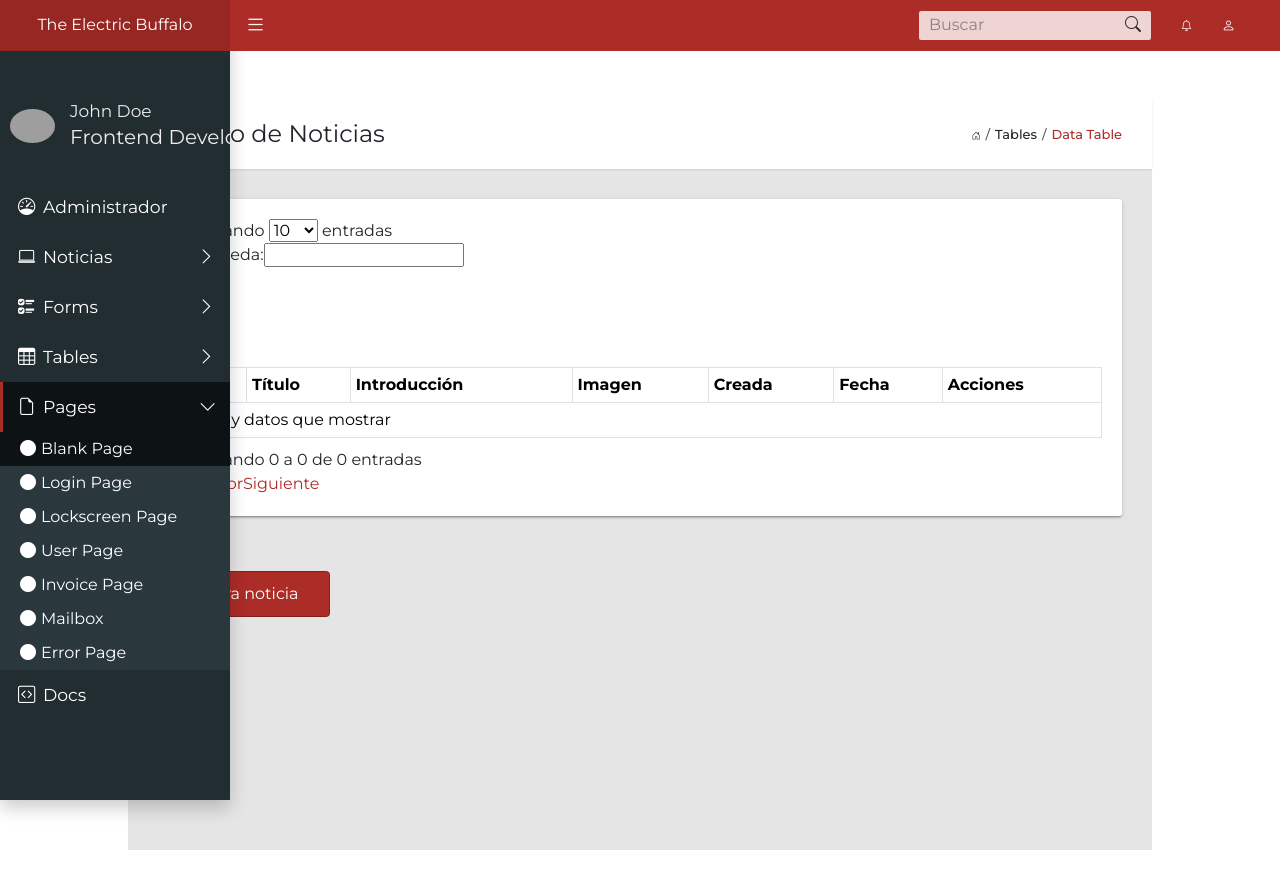
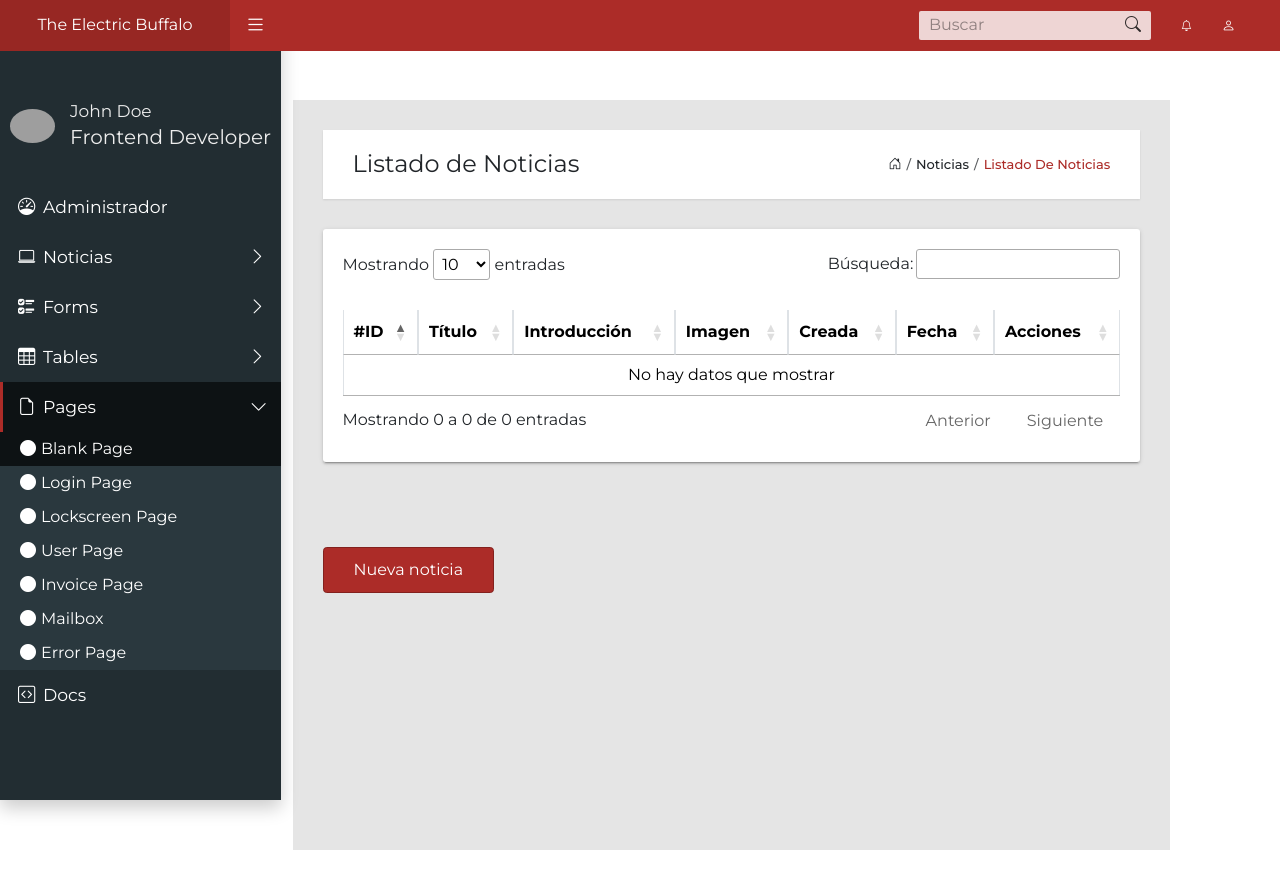
Before and after one commit to PilarFernandezNieto/ProyectoBufalo, a PHP site: page /admin/noticias/listado_noticias.php in a window 1280 px wide. Run offline with PHP 8.4, Linux system fonts and the light colour scheme; data that the repository does not hold is empty; some libraries are stand-ins or nearby versions; some web fonts are replaced; grey boxes are pictures that could not be loaded.

Commit message:
añadido frameword vali_admin

```diff
--- a/admin/noticias/listado_noticias.php
+++ b/admin/noticias/listado_noticias.php
@@ -22,12 +22,12 @@ incluirTemplate("sidebar_menu");
 
         </div>
         <ul class="app-breadcrumb breadcrumb side">
-            <li class="breadcrumb-item"><i class="bi bi-house-door fs-6"></i></li>
-            <li class="breadcrumb-item">Tables</li>
-            <li class="breadcrumb-item active"><a href="#">Data Table</a></li>
+            <li class="breadcrumb-item"><i class="bi bi-house-door"></i></li>
+            <li class="breadcrumb-item">Noticias</li>
+            <li class="breadcrumb-item active"><a href="listado_noticias.php">Listado de noticias</a></li>
         </ul>
     </div>
-    <div class="row">
+    <div class="row seccion">
         <div class="col-md-12">
             <div class="tile">
                 <div class="tile-body">
@@ -130,4 +130,4 @@ incluirTemplate("sidebar_menu");
 
 <?php
 mysqli_close($db);
-incluirTemplate("admin_footer");
+incluirTemplate("sidebar_footer");
--- a/includes/templates/sidebar_footer.php
+++ b/includes/templates/sidebar_footer.php
@@ -1,6 +1,9 @@
 <!-- Essential javascripts for application to work-->
+<script src="https://cdn.jsdelivr.net/npm/sweetalert2@11"></script>
 <script src="../../build/js/jquery-3.7.1.min.js"></script>
 <script src="../../build/js/bootstrap.min.js"></script>
+<script src="https://cdn.datatables.net/v/dt/dt-1.13.8/datatables.min.js"></script>
+<script src="../../build/js/sidebars.js"></script>
 <script src="../../build/js/main.js"></script>
 <!-- Page specific javascripts-->
 <!-- Google analytics script-->
--- a/includes/templates/sidebar_menu.php
+++ b/includes/templates/sidebar_menu.php
@@ -22,6 +22,7 @@
     <link href="https://fonts.googleapis.com/css2?family=Montserrat:ital,wght@0,100..900;1,100..900&display=swap" rel="stylesheet">
     <link href="https://fonts.googleapis.com/css2?family=Suez+One&display=swap" rel="stylesheet">
     <link rel="stylesheet" type="text/css" href="/build/css/main.css">
+    <link href="https://cdn.datatables.net/v/dt/dt-1.13.8/datatables.min.css" rel="stylesheet">
     <link rel="stylesheet" href="/build/css/app.css">
     <link rel="stylesheet" href="/build/css/app.css.map">
     <!-- Font-icon css-->
@@ -108,10 +109,7 @@
             <li><a class="app-menu__item" href="/admin/index.php"><i class="app-menu__icon bi bi-speedometer"></i><span class="app-menu__label">Administrador</span></a></li>
             <li class="treeview"><a class="app-menu__item" href="#" data-toggle="treeview"><i class="app-menu__icon bi bi-laptop"></i><span class="app-menu__label">Noticias</span><i class="treeview-indicator bi bi-chevron-right"></i></a>
                 <ul class="treeview-menu">
-                    <li><a class="treeview-item" href="noticias/listado_noticias.php"><i class="icon bi bi-circle-fill"></i> Listado de Noticias</a></li>
-                    <li><a class="treeview-item" href="https://icons.getbootstrap.com/" target="_blank" rel="noopener"><i class="icon bi bi-circle-fill"></i> Font Icons</a></li>
-                    <li><a class="treeview-item" href="ui-cards.html"><i class="icon bi bi-circle-fill"></i> Cards</a></li>
-                    <li><a class="treeview-item" href="widgets.html"><i class="icon bi bi-circle-fill"></i> Widgets</a></li>
+                    <li><a class="treeview-item" href="/admin/noticias/listado_noticias.php"><i class="icon bi bi-circle-fill"></i> Listado de Noticias</a></li>
                 </ul>
             </li>
             <li class="treeview"><a class="app-menu__item" href="#" data-toggle="treeview"><i class="app-menu__icon bi bi-ui-checks"></i><span class="app-menu__label">Forms</span><i class="treeview-indicator bi bi-chevron-right"></i></a>
--- a/src/scss/2-basics/_app.scss
+++ b/src/scss/2-basics/_app.scss
@@ -38,7 +38,7 @@
 	@media(min-width: 768px) { margin-left: $sidebar-width; }
 	@media(max-width: 767px) {
 		margin-top: 50px;
-		min-width: 100%;
+		min-width: 80%;
 	}
 	@media(max-width: 480px) { padding: 15px; }
 	@media print {
--- a/src/scss/3-component/_app-title.scss
+++ b/src/scss/3-component/_app-title.scss
@@ -6,7 +6,6 @@
 	justify-content: space-between;
 	flex-direction: row;
 	background-color: #FFF;
-	margin: (-30px) -30px 30px;
 	padding: 20px 30px;
 	box-shadow: 0 1px 2px rgba(0, 0, 0, 0.1);
 
--- a/src/scss/3-component/_sidebar.scss
+++ b/src/scss/3-component/_sidebar.scss
@@ -6,7 +6,7 @@
 	bottom: 0;
 	left: 0;
 	padding-top: 70px;
-	width: $sidebar-width;
+	width: auto;
 	overflow: auto;
 	z-index: 10;
 	background-color: $sidebar-color;
--- a/src/scss/layout/_admin.scss
+++ b/src/scss/layout/_admin.scss
@@ -69,6 +69,9 @@
         text-align: center;
     }
 }
+.dataTables_filter, .dataTables_length {
+    margin-bottom: 3rem;
+}
 #listado_noticias {
     margin-top: 10rem;
       td, th {
@@ -84,3 +87,6 @@
         line-height: normal;
     }
 }
+.swal2-modal{
+    font-size: 1.6rem;
+}
--- a/src/scss/main.scss
+++ b/src/scss/main.scss
@@ -10,6 +10,7 @@
 @import '1-tools/fonts';
 @import '1-tools/vars';
 @import "base/variables";
+@import "base/mixins";
 @import '1-tools/customize-bootstrap';
 @import '../../node_modules/bootstrap/scss/bootstrap.scss';
 
```
Also changed, not shown: src/scss/3-component/_sidebar-mini.scss (+9 -0 lines), build/css/app.css, build/css/main.css, 2 other files. Lines whose indentation alone changed are shown as unchanged.
